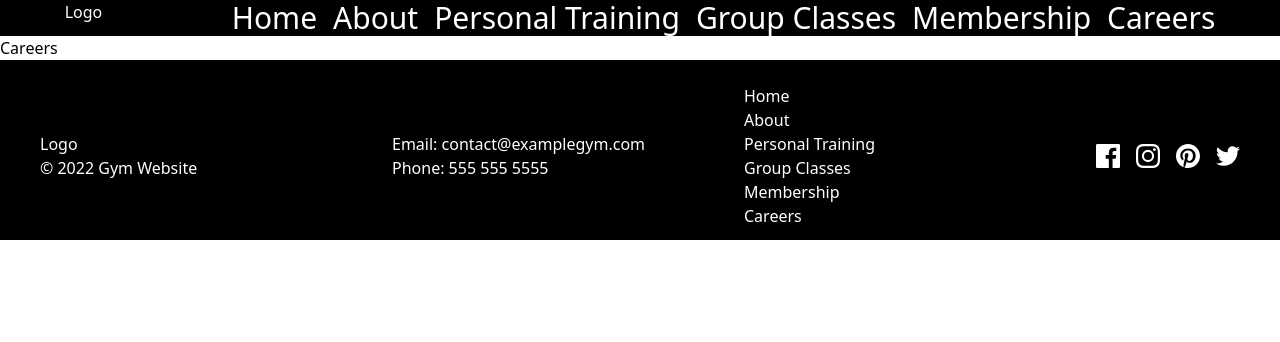
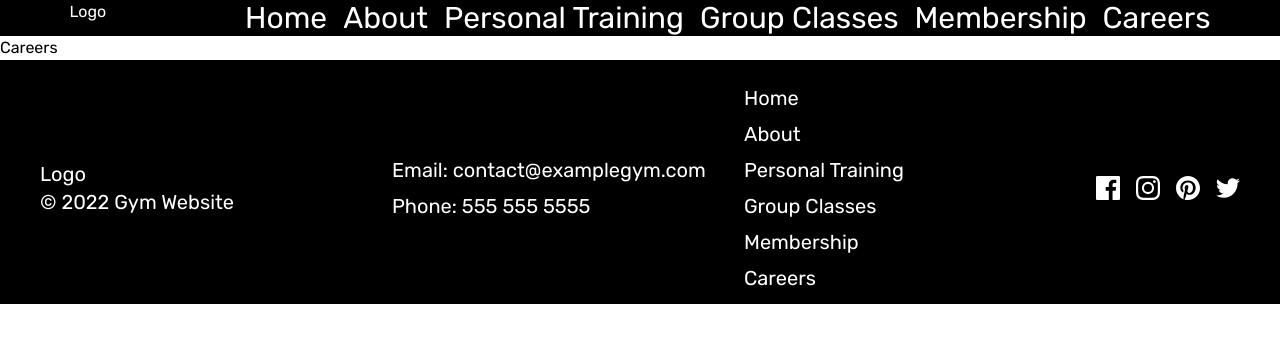
Before and after one commit to huntersteffner/Gym, a React (Create React App) app in the folder gym-website/: page /careers in a window 1280 px wide. Shown: the top 342 px of the page. Built offline with nearby package versions, Linux system fonts and the light colour scheme.

Commit message:
Minor changes fontfamily will not update

```diff
--- a/gym-website/public/index.html
+++ b/gym-website/public/index.html
@@ -9,6 +9,12 @@
       name="description"
       content="Web site created using create-react-app"
     />
+    <link rel="preconnect" href="https://fonts.googleapis.com" />
+    <link rel="preconnect" href="https://fonts.gstatic.com" crossorigin />
+    <link
+      href="https://fonts.googleapis.com/css2?family=Open+Sans:wght@400;700&family=Rubik:wght@400;600;700&display=swap"
+      rel="stylesheet"
+    />
     <link rel="apple-touch-icon" href="%PUBLIC_URL%/logo192.png" />
     <link rel="manifest" href="%PUBLIC_URL%/manifest.json" />
     <title>Gym Website</title>
--- a/gym-website/src/components/Footer.js
+++ b/gym-website/src/components/Footer.js
@@ -3,7 +3,7 @@ import { Link, useMatch, useResolvedPath } from 'react-router-dom'
 
 const Footer = () => {
   return (
-    <footer className="bg-black flex flex-col justify-between items-start px-10 text-white md:flex-row md:items-center">
+    <footer className="bg-black flex flex-col justify-between items-start px-10 text-white md:flex-row md:items-center text-lg md:text-xl">
       <div className="footer-section">
         <h2>Logo</h2>
         &copy; 2022 Gym Website
--- a/gym-website/src/index.css
+++ b/gym-website/src/index.css
@@ -66,5 +66,5 @@
 }
 
 .footer-section {
-  @apply border-b py-3 mt-3 w-1/2 md:border-b-0;
+  @apply border-b py-3 mt-3 w-1/2 space-y-2 md:border-b-0;
 }
--- a/gym-website/tailwind.config.js
+++ b/gym-website/tailwind.config.js
@@ -7,7 +7,11 @@ module.exports = {
     extend: {
       colors: {
         lightGrey: '#efefef',
-      }
+      },
+      fontFamily: {
+        sans: ['Rubik', 'sans-serif'],
+        opensans: ['Open Sans', 'sans-serif'],
+      },
     },
   },
   plugins: [],
```
